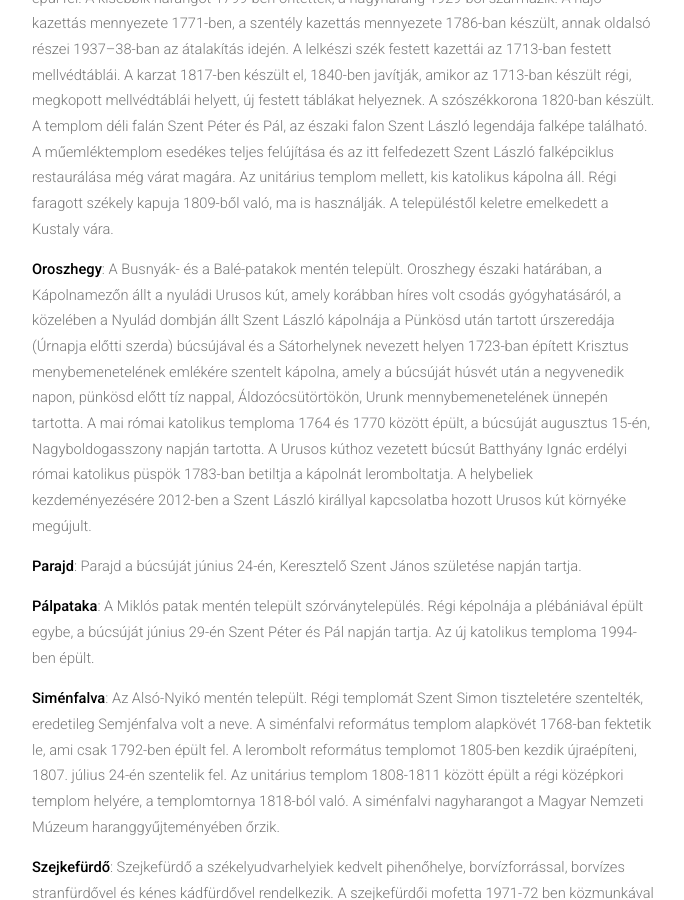
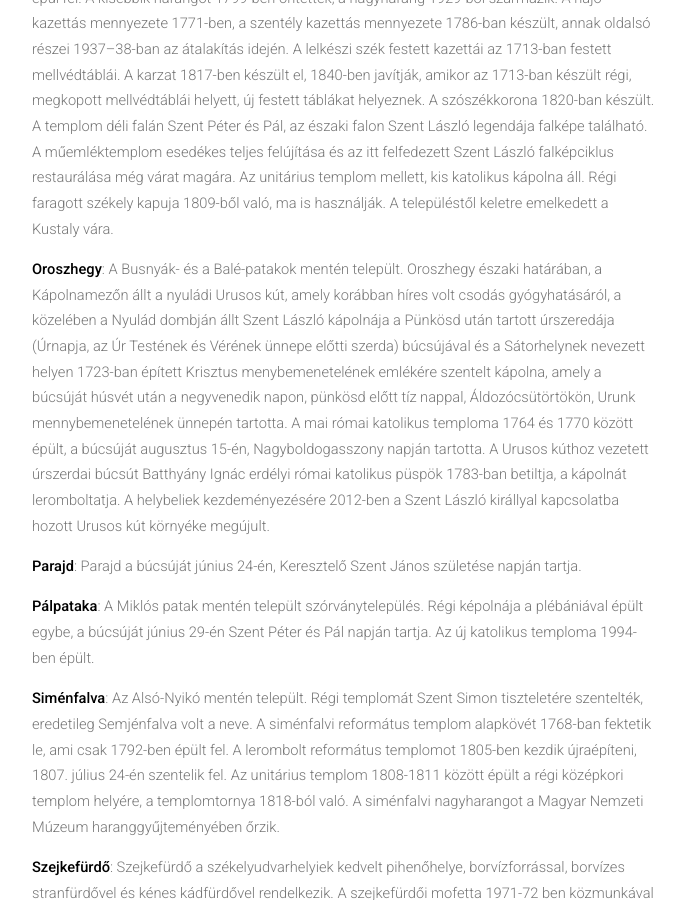
Before and after one commit to siculia/siculia.github.io, a Jekyll site: the page built from siculia-udvarhelyszek.html, in a window 1280 px wide and 900 px high, scrolled down 6903 px. Shown: the whole window, without its empty margins (128-812 px from the left). Built offline with Jekyll 4.4.1, drawn with Linux system fonts in a browser that asks for light colours; nearby versions of some CDN libraries; library files that are not in the unit come from our copies.

Commit message:
Úrszerdája+++

```diff
--- a/siculia-udvarhelyszek.html
+++ b/siculia-udvarhelyszek.html
@@ -100,7 +100,7 @@ layout: default
 							<p style="text-align: left;"><b>Nyikómalomfalva</b>: A Középső-Nyikómentén települt, közigazgatásilag Farkaslakához tartozik. Római katolikus temploma 1809-ben épült, búcsúját augusztus 6-án, Úrunk szineváltozása ünnepén tartja.</p>
 							<p style="text-align: left;"><b>Ocfalva</b>: A Nagypataknak a Nagy-Küküllőbe torkollásánál települt, Alszeg és Felszeg részekkel, Felsőboldogfalvához tartozik. A korábbi település a Mihályfalva nevet viselte és a Bonta patakának Kükülőbe szakadásánál feküdt. Temploma 1750 és 1754 között a felszegi részen épült, 1832-ig Bögöz filiája volt, 1943-ban lebontják, a tornya megmaradt. Mai református temploma 1844-ben épült fel, tornyát 1882-ben lebontják, az új tornyot 1941-ben húzzák fel. A kis harangját 1731-ben, a nagyobbik harangot 1941-ben öntötték. Ócfalva önálló református egyházközség, egyházilag Miklósfalva, Szentlászló és Ábránfalva tartozik hozzá. A Füzes területén, a Bonta és az Oltványos között, mesterséges halastóval rendelkezik.</p>
 							<p style="text-align: left;"><b>Oklánd</b>: A Kis-Homoród bal partján települt, Homoródkarácsonyfalva és Homoródújfalu tartozik hozzá. A falu unitárius temploma román kori, a 15-16. század fordulóján gótikus stílusban átépítették, jelenlegi formáját a 1937–38-ban, Debreczeni László tervei alapján történt átépítés során nyerte el. A templom tornya 1654-ben, a kerítőfalhoz épített kaputorony a 17. században épül fel. A kisebbik harangot 1799-ben öntették, a nagyharang 1929-ből származik. A hajó kazettás mennyezete 1771-ben, a szentély kazettás mennyezete 1786-ban készült, annak oldalsó részei 1937–38-ban az átalakítás idején. A lelkészi szék festett kazettái az 1713-ban festett mellvédtáblái. A karzat 1817-ben készült el, 1840-ben javítják, amikor az 1713-ban készült régi, megkopott mellvédtáblái helyett, új festett táblákat helyeznek. A szószékkorona 1820-ban készült. A templom déli falán Szent Péter és Pál, az északi falon Szent László legendája falképe található. A műemléktemplom esedékes teljes felújítása és az itt felfedezett Szent László falképciklus restaurálása még várat magára. Az unitárius templom mellett, kis katolikus kápolna áll. Régi faragott székely kapuja 1809-ből való, ma is használják. A településtől keletre emelkedett a Kustaly vára.</p>
-							<p style="text-align: left;"><b>Oroszhegy</b>: A Busnyák- és a Balé-patakok mentén települt. Oroszhegy északi határában, a Kápolnamezőn állt a nyuládi Urusos kút, amely korábban híres volt csodás gyógyhatásáról, a közelében a Nyulád dombján állt  Szent László kápolnája a Pünkösd után tartott úrszeredája (Úrnapja előtti szerda) búcsújával és a Sátorhelynek nevezett helyen 1723-ban épített Krisztus menybemenetelének emlékére szentelt kápolna, amely a búcsúját húsvét után a negyvenedik napon, pünkösd előtt tíz nappal, Áldozócsütörtökön, Urunk mennybemenetelének ünnepén tartotta. A mai római katolikus temploma 1764 és 1770 között épült, a búcsúját augusztus 15-én, Nagyboldogasszony napján tartotta. A Urusos kúthoz vezetett búcsút Batthyány Ignác erdélyi római katolikus püspök 1783-ban betiltja a kápolnát leromboltatja. A helybeliek kezdeményezésére 2012-ben a Szent László királlyal kapcsolatba hozott Urusos kút környéke megújult.</p>
+							<p style="text-align: left;"><b>Oroszhegy</b>: A Busnyák- és a Balé-patakok mentén települt. Oroszhegy északi határában, a Kápolnamezőn állt a nyuládi Urusos kút, amely korábban híres volt csodás gyógyhatásáról, a közelében a Nyulád dombján állt  Szent László kápolnája a Pünkösd után tartott úrszeredája (Úrnapja, az Úr Testének és Vérének ünnepe előtti szerda) búcsújával és a Sátorhelynek nevezett helyen 1723-ban épített Krisztus menybemenetelének emlékére szentelt kápolna, amely a búcsúját húsvét után a negyvenedik napon, pünkösd előtt tíz nappal, Áldozócsütörtökön, Urunk mennybemenetelének ünnepén tartotta. A mai római katolikus temploma 1764 és 1770 között épült, a búcsúját augusztus 15-én, Nagyboldogasszony napján tartotta. A Urusos kúthoz vezetett úrszerdai búcsút Batthyány Ignác erdélyi római katolikus püspök 1783-ban betiltja, a kápolnát leromboltatja. A helybeliek kezdeményezésére 2012-ben a Szent László királlyal kapcsolatba hozott Urusos kút környéke megújult.</p>
 							<p style="text-align: left;"><b>Parajd</b>: Parajd a búcsúját június 24-én, Keresztelő Szent János születése napján tartja.</p>
 							<p style="text-align: left;"><b>Pálpataka</b>: A Miklós patak mentén települt szórványtelepülés. Régi képolnája a plébániával épült egybe, a búcsúját június 29-én Szent Péter és Pál napján tartja. Az új katolikus temploma 1994-ben épült.  </p>
 							<p style="text-align: left;"><b>Siménfalva</b>: Az Alsó-Nyikó mentén települt. Régi templomát Szent Simon tiszteletére szentelték, eredetileg Semjénfalva volt a neve. A siménfalvi református templom alapkövét 1768-ban fektetik le, ami csak 1792-ben épült fel. A lerombolt református templomot 1805-ben kezdik újraépíteni, 1807. július 24-én szentelik fel. Az unitárius templom 1808-1811 között épült a régi középkori templom helyére, a templomtornya 1818-ból való. A siménfalvi nagyharangot a Magyar Nemzeti Múzeum haranggyűjteményében őrzik.</p>
```
